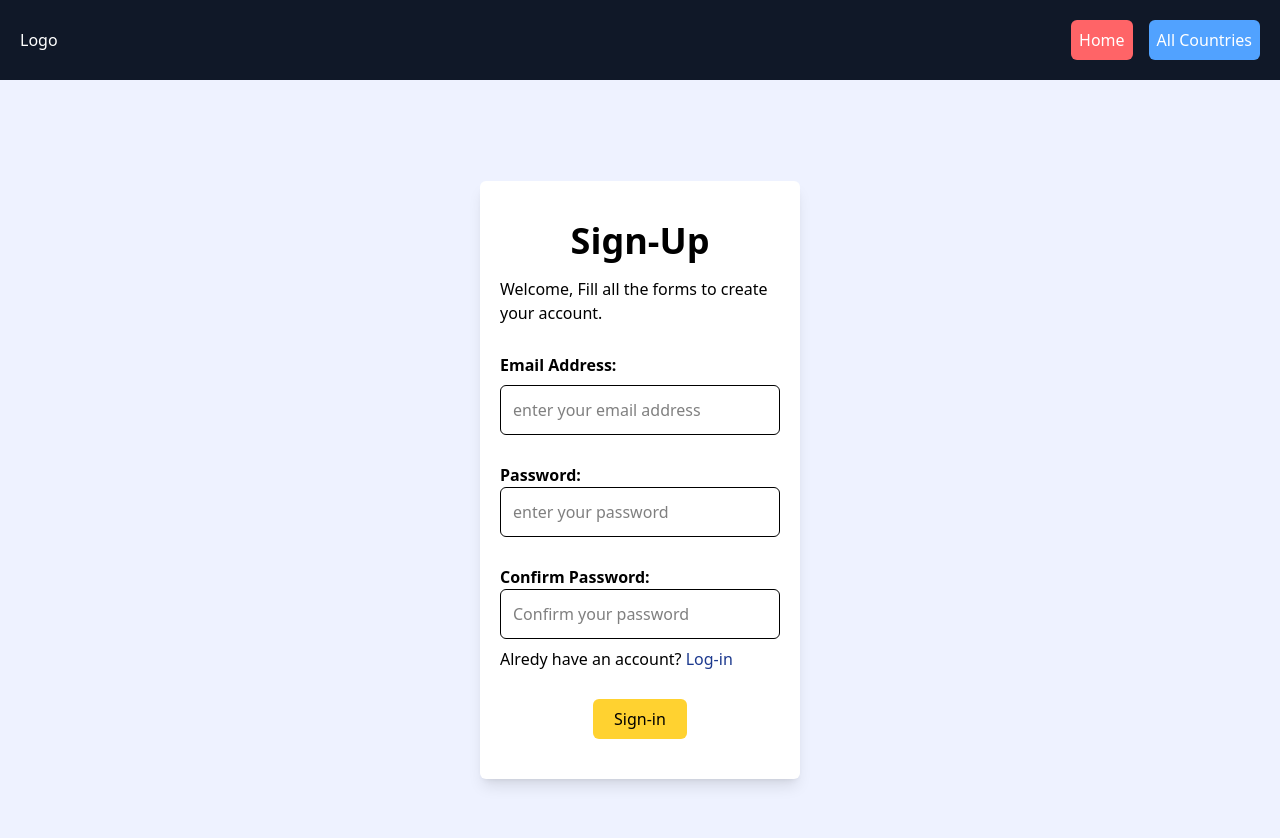
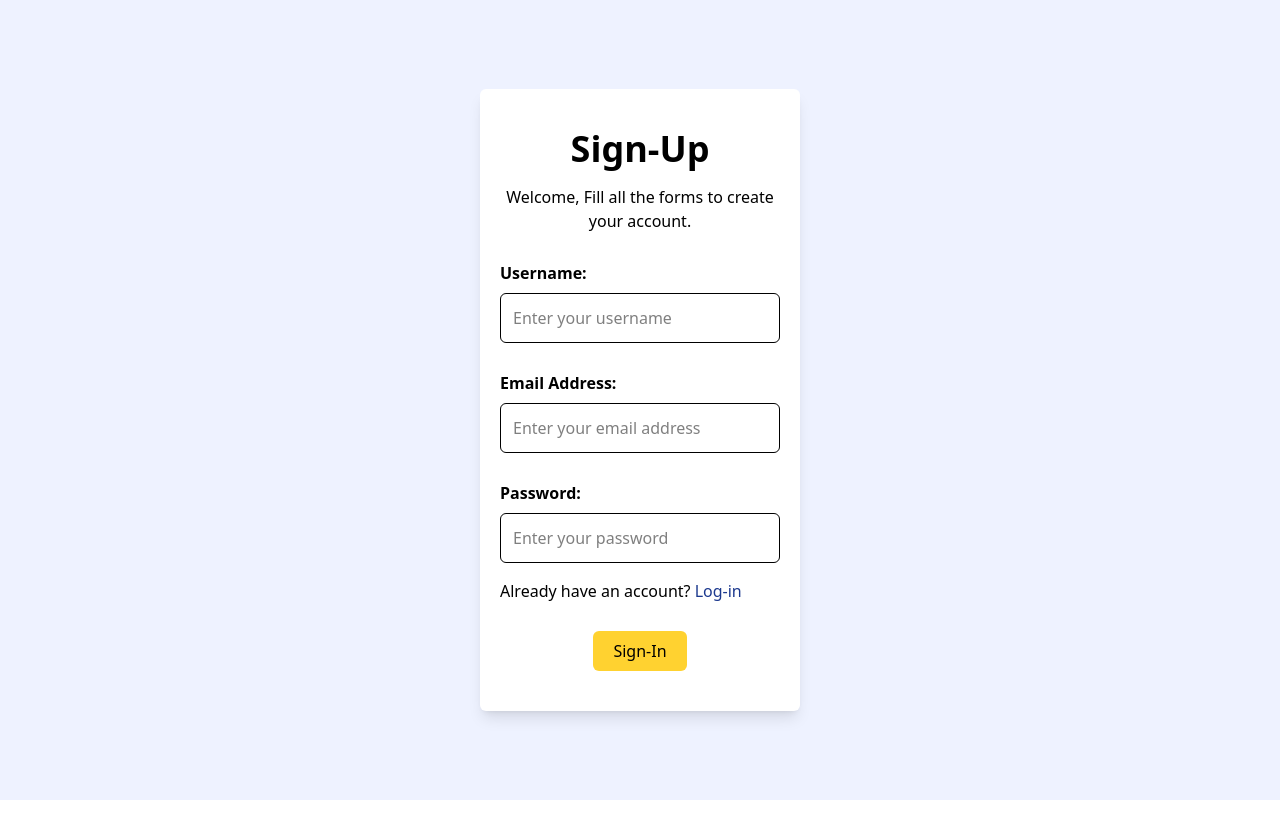
Before and after one commit to Samir-pemi-magar/SamirPemiWebLearners, a React (Vite) app: page /signup in a window 1280 px wide. Shown: the top 838 px of the page. After the commit the page ends 800 px from the top, so only its background shows below. Built offline with nearby package versions, Linux system fonts and the light colour scheme.

Commit message:
added Login signup functionality as navigate, implemented React hook form

```diff
--- a/package.json
+++ b/package.json
@@ -14,6 +14,7 @@
     "dom": "^0.0.3",
     "react": "^19.1.0",
     "react-dom": "^19.1.0",
+    "react-hook-form": "^7.59.0",
     "react-router-dom": "^7.6.2",
     "router": "^2.2.0"
   },
--- a/src/App.jsx
+++ b/src/App.jsx
@@ -1,10 +1,16 @@
+import Login from "./components/Login/Login";
 import NavBar from "./components/NavBar/Navbar";
-import { Outlet } from "react-router-dom";
+import { Outlet, useLocation } from "react-router-dom";
+import Signin from "./components/signup/SingUp";
 
 function App() {
+  const location = useLocation();
+  // "/" for login, "/signup" for signup
+  const hideLocation = ["/", "/signup"];
+  const CheckLocation = hideLocation.includes(location.pathname);
   return (
     <>
-      <NavBar />
+      {!CheckLocation && <NavBar />}
       <Outlet />
     </>
   );
--- a/src/components/Login/Login.jsx
+++ b/src/components/Login/Login.jsx
@@ -1,27 +1,74 @@
-import { Link } from "react-router-dom";
+import { Link, useNavigate } from "react-router-dom";
+
+import { useForm } from "react-hook-form";
+
 export default function Login() {
+    const navigate = useNavigate();
+    const {
+        register,
+        handleSubmit,
+        formState: { errors },
+    } = useForm();
+
+    const onSubmit = (data) => {
+        console.log(data);
+        navigate("/main");
+
+    };
+
     return (
-        <div className="flex flex-col justify-center h-screen items-center bg-indigo-50 ">
-            <form className="bg-white shadow-lg h-fit w-1/4 p-5 rounded-md flex flex-col gap-7 items-center">
+        <div className="flex flex-col justify-center h-screen items-center bg-indigo-50">
+            <form
+                onSubmit={handleSubmit(onSubmit)}
+                className="bg-white shadow-lg h-fit w-1/4 p-5 rounded-md flex flex-col gap-7 items-center"
+            >
                 <div className="flex flex-col justify-center items-center">
                     <h1 className="font-bold text-4xl mt-5">Login</h1>
-                    <h4 className="mt-4 font-regular">Welcome back. Fill all the credentials to login to your account</h4>
+                    <h4 className="mt-4 font-regular text-center">
+                        Welcome back. Fill all the credentials to login to your account
+                    </h4>
                 </div>
                 <div className="flex flex-col gap-2 w-full">
-                    <label htmlFor="email" className="font-semibold">Email Address: </label>
-                    <input type="email" placeholder="enter your email address" className="w-full p-3 bg-white border outline-none rounded-md" />
+                    <label htmlFor="username" className="font-semibold">
+                        Email Address:
+                    </label>
+                    <input
+                        type="email"
+                        placeholder="enter your email address"
+                        className="w-full p-3 bg-white border outline-none rounded-md"
+                        {...register("username", { required: true })}
+                    />
+                    {errors.username && (
+                        <span className="text-red-600 text-sm">username is required</span>
+                    )}
                 </div>
                 <div className="w-full">
-                    <label htmlFor="password" className="font-semibold">Password: </label>
-                    <input type="password" placeholder="enter your password" className="w-full p-3 bg-white border outline-none rounded-md" />
-                    <p className="mt-2">Do not have an account? <Link to="/signup" className="text-blue-900 hover:underline">Sign-up</Link></p>
+                    <label htmlFor="password" className="font-semibold">
+                        Password:
+                    </label>
+                    <input
+                        id="password"
+                        type="password"
+                        placeholder="enter your password"
+                        className="w-full p-3 bg-white border outline-none rounded-md"
+                        {...register("password", { required: true })}
+                    />
+                    {errors.password && (
+                        <span className="text-red-600 text-sm">password is required</span>
+                    )}
+                    <p className="mt-2">
+                        Do not have an account?{" "}
+                        <Link to="/signup" className="text-blue-900 hover:underline">
+                            Sign-up
+                        </Link>
+                    </p>
                 </div>
                 <div className="flex justify-center w-full mb-5">
-                    <button className="bg-amber-300 w-1/3 p-2 rounded-md cursor-pointer hover:bg-amber-400 duration-10">Login</button>
+                    <button className="bg-amber-300 w-1/3 p-2 rounded-md cursor-pointer hover:bg-amber-400 duration-300 ease-in-out transition">
+                        Login
+                    </button>
                 </div>
-
-            </form >
-        </div >
-
+            </form>
+        </div>
     );
 }
--- a/src/components/NavBar/Navbar.jsx
+++ b/src/components/NavBar/Navbar.jsx
@@ -7,7 +7,7 @@ export default function NavBar() {
         <div className="">Logo</div>
         <ul className="flex space-x-4">
           <li className="bg-red-400 rounded-md p-2 hover:bg-red-300">
-            <Link to="/">Home</Link>
+            <Link to="/main">Home</Link>
           </li>
           <li className="bg-blue-400 rounded-md p-2 hover:bg-blue-300">
             <Link to="/allnew">All Countries</Link>
--- a/src/components/SignUp/SingUp.jsx
+++ b/src/components/SignUp/SingUp.jsx
@@ -1,31 +1,96 @@
-import { Link } from "react-router-dom";
+import { Link, useNavigate } from "react-router-dom";
+import { useForm } from "react-hook-form";
+
 export default function Signin() {
+    const navigate = useNavigate()
+    const {
+        register,
+        handleSubmit,
+        formState: { errors },
+    } = useForm();
+
+    const onSubmit = (data) => {
+        console.log(data);
+        navigate("/");
+
+    };
+
     return (
-        <div className="flex flex-col justify-center h-screen items-center bg-indigo-50 ">
-            <form className="bg-white shadow-lg h-fit w-1/4 p-5 rounded-md flex flex-col gap-7 items-center">
+        <div className="flex flex-col justify-center h-screen items-center bg-indigo-50">
+            <form
+                onSubmit={handleSubmit(onSubmit)}
+                className="bg-white shadow-lg h-fit w-1/4 p-5 rounded-md flex flex-col gap-7 items-center"
+            >
                 <div className="flex flex-col justify-center items-center">
                     <h1 className="font-bold text-4xl mt-5">Sign-Up</h1>
-                    <h4 className="mt-4 font-regular">Welcome, Fill all the forms to create your account.</h4>
-                </div>
-                <div className="flex flex-col gap-2 w-full">
-                    <label htmlFor="email" className="font-semibold">Email Address: </label>
-                    <input type="email" placeholder="enter your email address" className="w-full p-3 bg-white border outline-none rounded-md" />
-                </div>
-                <div className="w-full">
-                    <label htmlFor="password" className="font-semibold">Password: </label>
-                    <input type="password" placeholder="enter your password" className="w-full p-3 bg-white border outline-none rounded-md" />
-                </div>
-                <div className="w-full">
-                    <label htmlFor="password" className="font-semibold">Confirm Password: </label>
-                    <input type="password" placeholder="Confirm your password" className="w-full p-3 bg-white border outline-none rounded-md" />
-                    <p className="mt-2">Alredy have an account? <Link to="/login" className="text-blue-900 hover:underline">Log-in</Link></p>
-                </div>
-                <div className="flex justify-center w-full mb-5">
-                    <button className="bg-amber-300 w-1/3 p-2 rounded-md cursor-pointer hover:bg-amber-400 duration-10">Sign-in</button>
+                    <h4 className="mt-4 font-regular text-center">
+                        Welcome, Fill all the forms to create your account.
+                    </h4>
                 </div>
 
-            </form >
-        </div >
+                <div className="flex flex-col gap-2 w-full">
+                    <label htmlFor="username" className="font-semibold">
+                        Username:
+                    </label>
+                    <input
+                        id="username"
+                        type="text"
+                        placeholder="Enter your username"
+                        className="w-full p-3 bg-white border outline-none rounded-md"
+                        {...register("username", { required: true })}
+                    />
+                    {errors.username && (
+                        <span className="text-red-600 text-sm">Username is required</span>
+                    )}
+                </div>
 
+                <div className="flex flex-col gap-2 w-full">
+                    <label htmlFor="email" className="font-semibold">
+                        Email Address:
+                    </label>
+                    <input
+                        id="email"
+                        type="email"
+                        placeholder="Enter your email address"
+                        className="w-full p-3 bg-white border outline-none rounded-md"
+                        {...register("email", { required: true })}
+                    />
+                    {errors.email && (
+                        <span className="text-red-600 text-sm">Email is required</span>
+                    )}
+                </div>
+
+                <div className="flex flex-col gap-2 w-full">
+                    <label htmlFor="password" className="font-semibold">
+                        Password:
+                    </label>
+                    <input
+                        id="password"
+                        type="password"
+                        placeholder="Enter your password"
+                        className="w-full p-3 bg-white border outline-none rounded-md"
+                        {...register("password", { required: true })}
+                    />
+                    {errors.password && (
+                        <span className="text-red-600 text-sm">Password is required</span>
+                    )}
+                    <p className="mt-2">
+                        Already have an account?{" "}
+                        <Link to="/login" className="text-blue-900 hover:underline">
+                            Log-in
+                        </Link>
+                    </p>
+                </div>
+
+                <div className="flex justify-center w-full mb-5">
+                    <button
+                        type="submit"
+                        className="bg-amber-300 w-1/3 p-2 rounded-md cursor-pointer hover:bg-amber-400 duration-300 ease-in-out transition"
+                    >
+                        Sign-In
+                    </button>
+                </div>
+            </form>
+        </div>
     );
 }
--- a/src/main.jsx
+++ b/src/main.jsx
@@ -15,15 +15,15 @@ const router = createBrowserRouter([
     children: [
       {
         path: "",
-        element: <Main />
+        element: <Login />
       },
       {
         path: "signup",
         element: <Signin />,
       },
       {
-        path: "login",
-        element: <Login />,
+        path: "main",
+        element: <Main />,
       },
       {
         path: "AllNew",
```
Also changed, not shown: 1 other file (tests, documents, lock files or other folders).
